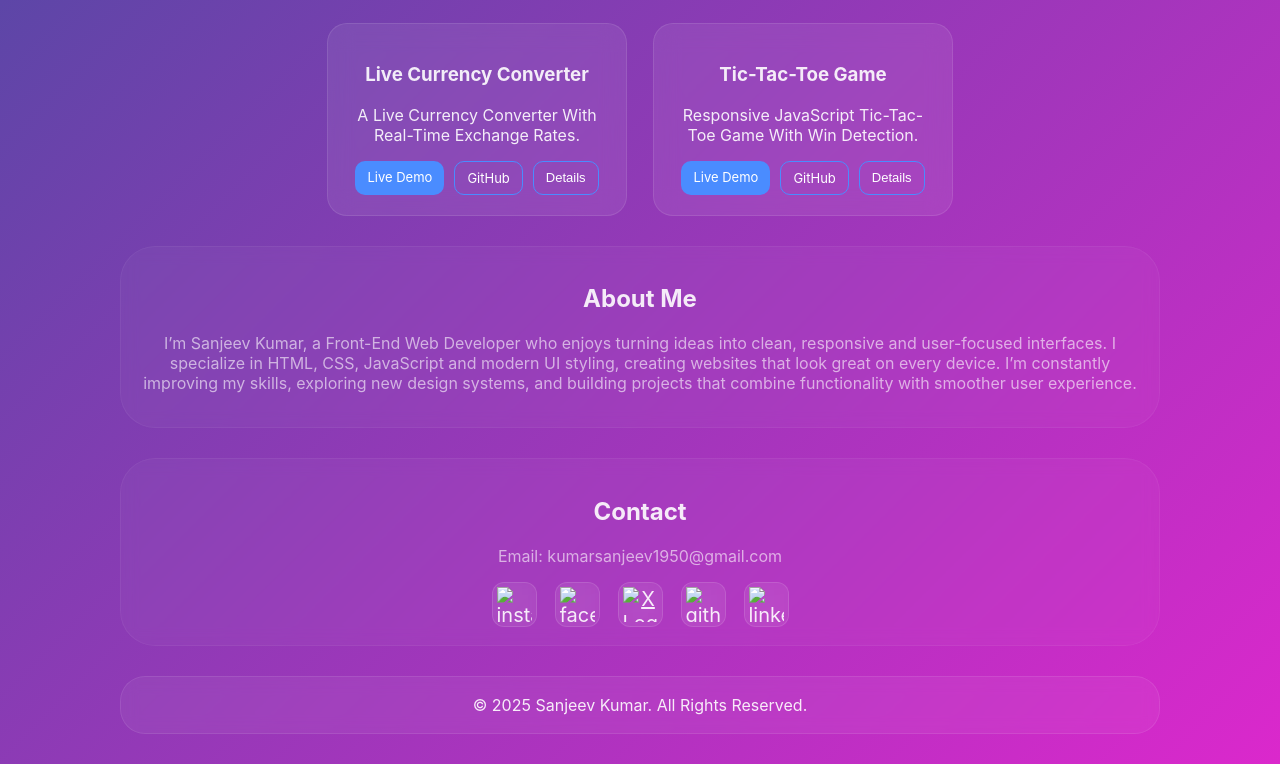
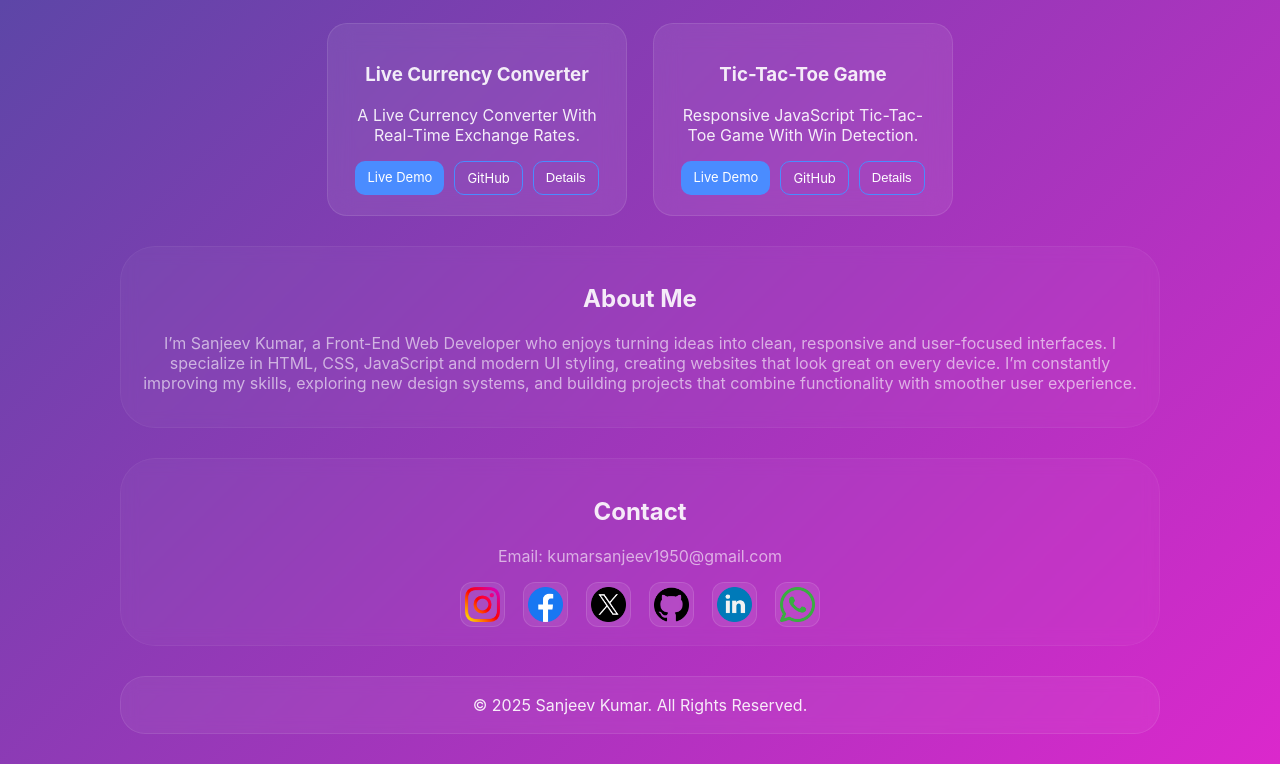
Before and after one commit to kumarsanjeev1950/kumarsanjeev, a plain HTML site: page index.html in a window 1280 px wide. Shown: the part 886-1650 px from the top of the page. Drawn offline with Linux system fonts and the light colour scheme.

Commit message:
Update index.html

```diff
--- a/index.html
+++ b/index.html
@@ -222,7 +222,7 @@
             class="instagram-icon"
           >
             <img
-              src="Instagram_logo_2016.svg.png"
+              src="instagram(2).png"
               alt="instagram Logo"
               width="35"
               height="35"
@@ -235,7 +235,7 @@
             class="facebook-icon"
           >
             <img
-              src="2023_Facebook_icon.svg.png"
+              src="facebook.png"
               alt="facebook Logo"
               width="35"
               height="35"
@@ -247,7 +247,7 @@
             aria-label="X"
             class="x-icon"
           >
-            <img src="X_logo.svg"
+            <img src="twitter.png"
             alt="X Logo"
             width="35"
             height="35" />
@@ -260,7 +260,7 @@
             class="github-icon"
           >
             <img
-              src="Octicons-mark-github.svg.png"
+              src="github.png"
               alt="github Logo"
               width="35"
               height="35"
@@ -272,8 +272,21 @@
             class="linkedin-icon"
           >
             <img
-              src="LinkedIn_Logo.svg.png"
+              src="linkedin.png"
               alt="linkedin Logo"
+              width="35"
+              height="35"
+            />
+          </a>
+            <a
+            href="https://wa.me/919754321950"
+            target="_blank"
+            aria-label="WhatsApp"
+            class="WhatsApp-icon"
+          >
+            <img
+              src="whatsapp.png"
+              alt="WhatsApp Logo"
               width="35"
               height="35"
             />
```
